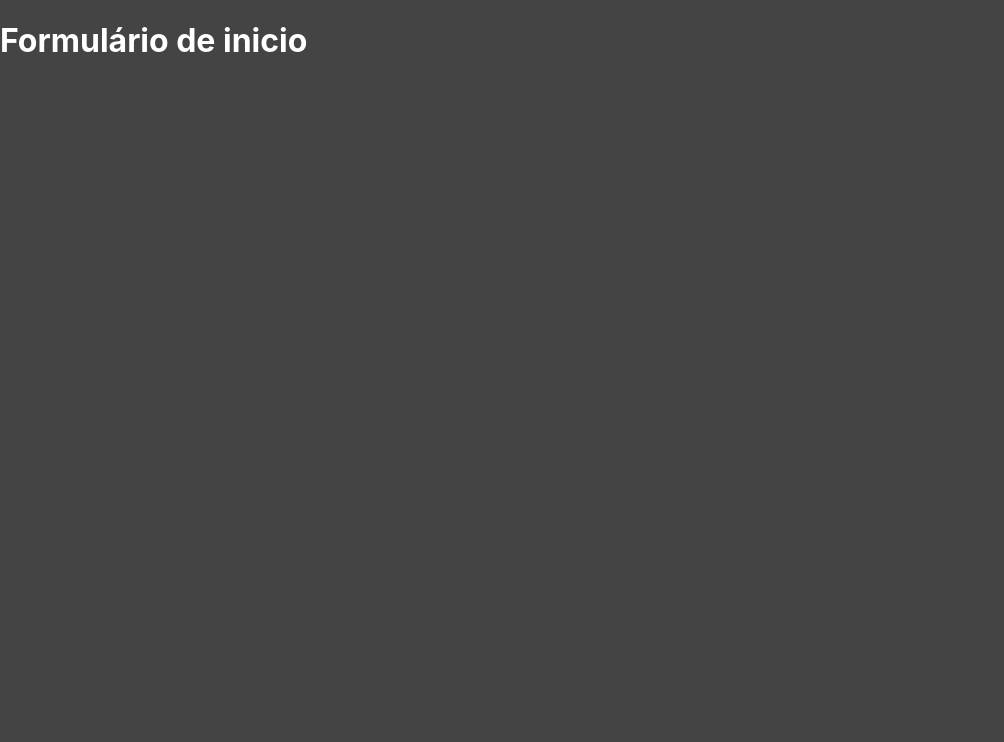
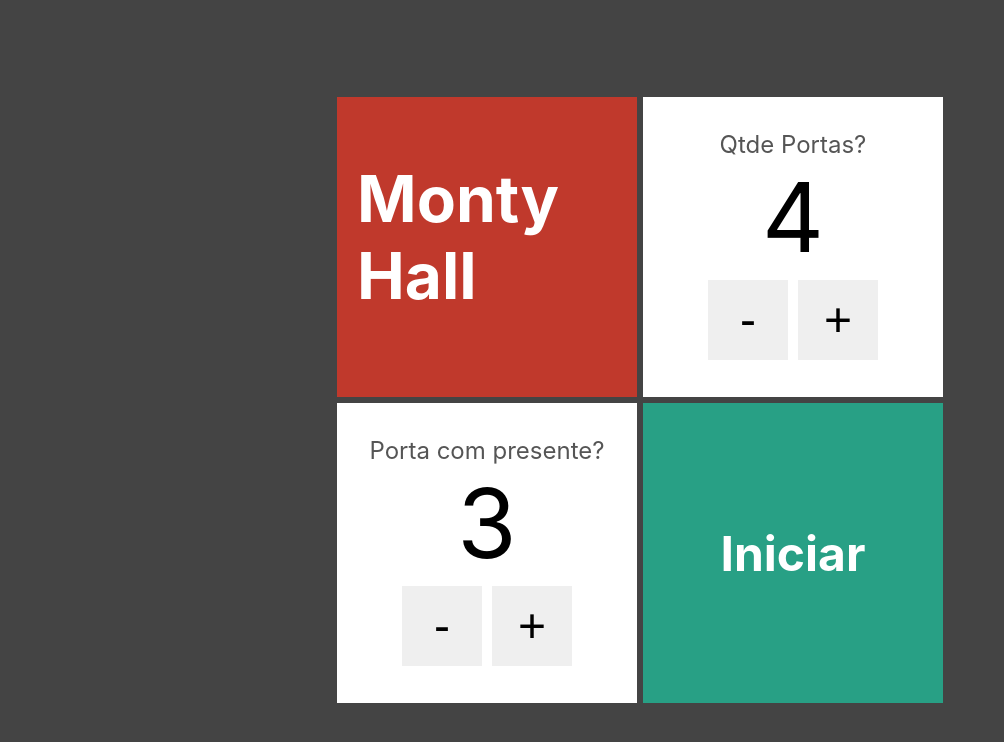
Before and after one commit to Thiagooffice/Problema-de-Monty-Hall--Porta-Premiada-, a Next.js app: page / in a window 1280 px wide. Shown: the top 742 px of the page, without its empty margins (0-1004 px from the left). Built offline with nearby package versions, Linux system fonts and the light colour scheme.

Commit message:
Formulário e validação do formulário

```diff
--- /dev/null
+++ b/components/Cartao.tsx
@@ -0,0 +1,17 @@
+import styles from '../styles/Cartao.module.css'
+interface CartaoProps{
+    bgcolor?: string
+    children?: any
+}
+
+export default function Cartao(props: CartaoProps){
+    return(
+        <div className={styles.cartao}
+        style={{
+            backgroundColor: props.bgcolor ?? "#fff"
+        }}
+        >
+            {props.children}
+        </div>
+    )
+}
--- /dev/null
+++ b/components/EntradaNumerica.tsx
@@ -0,0 +1,24 @@
+import styles from '../styles/EntradaNumerica.module.css'
+
+interface EntradaNumericaProps{
+    text: string
+    value: number
+    onChange: (newValue: number) => void
+}
+
+export default function EntradaNumerica(props: EntradaNumericaProps){
+
+    const dec = () => props.onChange(props.value - 1)
+    const inc = () => props.onChange(props.value + 1)
+
+    return(
+        <div className={styles.entradaNumerica}>
+            <span className={styles.text}>{props.text}</span>
+            <span className={styles.value}>{props.value}</span>
+            <div className={styles.botoes}>
+                <button className={styles.btn} onClick={dec}>-</button>
+                <button className={styles.btn} onClick={inc}>+</button>
+            </div>
+        </div>
+    )
+}
--- a/components/Porta.tsx
+++ b/components/Porta.tsx
@@ -1,6 +1,6 @@
 import PortaModel from '../model/porta'
 import styles from '../styles/Porta.module.css'
-import Presente from './Presente'
+import Presente from './Presente.jsx'
 
 interface PortaProps {
     value: PortaModel
--- a/pages/index.tsx
+++ b/pages/index.tsx
@@ -1,12 +1,42 @@
+import Cartao from "../components/Cartao";
+import styles from '../styles/Formulario.module.css'
+import Link from 'next/link'
+import EntradaNumerica from "../components/EntradaNumerica";
 import { useState } from "react";
-import Porta from "../components/Porta";
-import PortaModel from "../model/porta";
-import {ataualizarPortas, criarPortas} from '../functions/portas'
 
-export default function Home() {
+export default function Formulário() {
+
+  const [qtdePortas, setQtdePortas] = useState(4)
+  const [comPresente, setCompresente] = useState(3)
+
   return (
-    <div style={{ display: "flex"}}>
-        <h1>Formulário de inicio</h1>
+    <div className={styles.formulario}>
+
+        <div>
+        <Cartao bgcolor="#c0392c">
+          <h1>Monty Hall</h1>
+        </Cartao>
+        <Cartao>
+          <EntradaNumerica text="Qtde Portas?" value={qtdePortas} onChange={novaQtde => setQtdePortas(novaQtde)} />
+        </Cartao>
+        </div>
+
+        <div>
+          <Cartao>
+          <EntradaNumerica text="Porta com presente?" value={comPresente} onChange={novaQtde => setCompresente(novaQtde)} />
+          </Cartao>
+          <Cartao bgcolor="#28a085">
+            <Link href={`/jogo/${qtdePortas}/${comPresente}`}>
+              <h2
+              className={styles.link}
+              style={{
+              flex: "1",
+              margin: "0",
+              cursor: "pointer"
+              }}>Iniciar</h2>
+            </Link>
+          </Cartao>
+        </div>
     </div>
   )
 }
--- /dev/null
+++ b/styles/Cartao.module.css
@@ -0,0 +1,9 @@
+.cartao{
+    display: flex;
+    width: 300px;
+    height: 300px;
+    color: #fff;
+    font-size: 2rem;
+    padding: 20px;
+    margin: 3px;
+}
--- /dev/null
+++ b/styles/EntradaNumerica.module.css
@@ -0,0 +1,32 @@
+.entradaNumerica{
+    display: flex;
+    flex-direction: column;
+    flex: 1;
+    align-items: center;
+    justify-content: center;
+    color: #000;
+}
+.text{
+    color: #555;
+    font-size: 1.5rem;
+}
+.value{
+    font-size: 6rem;
+}
+.botoes{
+    display: flex;
+}
+.btn{
+    display: flex;
+    justify-content: center;
+    align-items: center;
+    font-size: 3rem;
+    height: 80px;
+    width: 80px;
+    margin: 5px;
+    border: none;
+    cursor: pointer;
+}
+.btn:hover{
+    border: 1px solid rgba(128, 128, 128, 0.507);
+}
--- /dev/null
+++ b/styles/Formulario.module.css
@@ -0,0 +1,17 @@
+.formulario{
+    display: flex;
+    flex-direction: column;
+    justify-content: center;
+    align-items: center;
+    height: 100vh;
+}
+.formulario > div{
+    display: flex;
+}
+.link{
+    display: flex;
+    justify-content: center;
+    align-items: center;
+    flex: 1;
+    margin: 0;
+}
--- a/tsconfig.json
+++ b/tsconfig.json
@@ -23,7 +23,7 @@
     "next-env.d.ts",
     "**/*.ts",
     "**/*.tsx"
-, "components/Porta.tsx"  ],
+, "components/Porta.tsx", "components/Presente.jsx"  ],
   "exclude": [
     "node_modules"
   ]
```
Also changed, not shown: pages/jogo/[portas]/[temPresente].tsx (+15 -1 lines).
